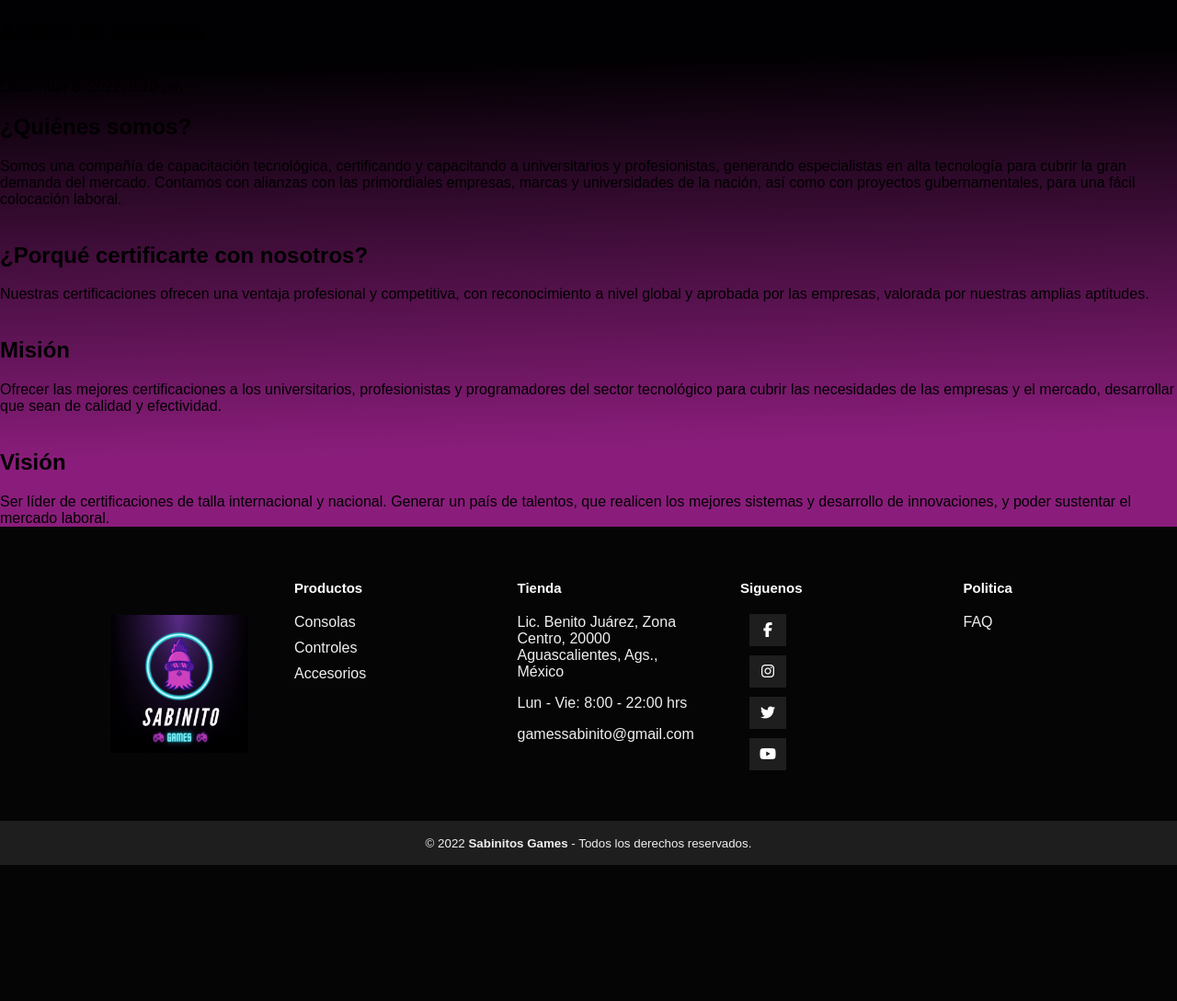
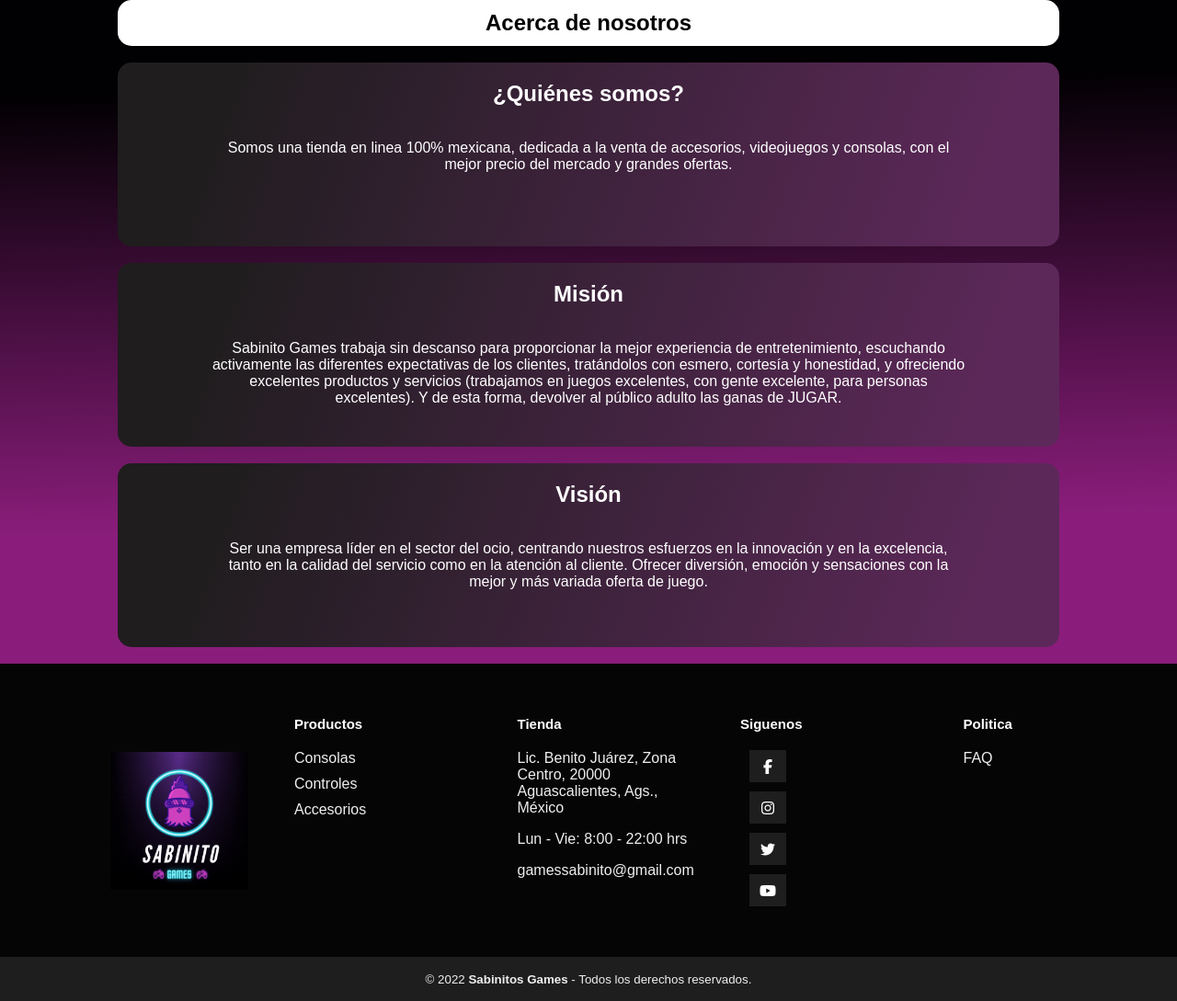
Before and after one commit to JetceMx/Proyecto-Final, a PHP site: page /Trabajos/php/AcercaDe.php in a window 1280 px wide. Shown: the part 95-1184 px from the top of the page at 92% size. Before the commit the page ends 1036 px from the top, so only its background shows below. Run offline with PHP 8.4, Linux system fonts and the light colour scheme; some libraries are stand-ins or nearby versions.

Commit message:
Página Acerca De

```diff
--- a/css/Style-AcercaDe.css
+++ b/css/Style-AcercaDe.css
@@ -1,3 +1,37 @@
 body {
     background-image: linear-gradient(178.6deg, #010002 16.4%, #8a1d7b 56.1%);
 }
+
+#ad_titulo {
+    display: flex;
+    align-items: center;
+    justify-content: center;
+    margin: 0px auto;
+    background-color: white;
+    color: black;
+    width: 80%;
+    height: 50px;
+    border-radius: 15px;
+}
+
+.ad_contenido {
+    display: flex;
+    flex-direction: column;
+    align-items: center;
+    margin: 0px auto;
+    background-image: linear-gradient(109.6deg, rgb(31, 29, 30) 11.2%, rgb(92, 40, 89) 91.1%);
+    color: black;
+    width: 80%;
+    height: 200px;
+    border-radius: 15px;
+}
+
+.ad_contenido h2 {
+    color: white;
+}
+
+.ad_contenido p {
+    width: 80%;
+    text-align: center;
+    color: white;
+}
--- a/php/AcercaDe.php
+++ b/php/AcercaDe.php
@@ -20,39 +20,32 @@ include "header.php";
     </div>
     <br>
     <div class="ad_contenido">
-        <?php
-        date_default_timezone_set("America/Mexico_City");
-        echo date("F j, Y, g:i a");
-        ?>
         <h2> ¿Quiénes somos? </h1>
-            Somos una compañía de capacitación tecnológica, certificando y capacitando a universitarios y
-            profesionistas,
-            generando especialistas en alta tecnología para cubrir la gran demanda del mercado. Contamos con alianzas
-            con las primordiales
-            empresas, marcas y universidades de la nación, así como con proyectos gubernamentales, para una fácil
-            colocación laboral.
-    </div>
-    <br>
-    <div class="ad_contenido">
-        <h2>¿Porqué certificarte con nosotros? </h2>
-        Nuestras certificaciones ofrecen una ventaja profesional y competitiva, con reconocimiento a nivel global y
-        aprobada por las
-        empresas, valorada por nuestras amplias aptitudes.
+            <p>
+                Somos una tienda en linea 100% mexicana, dedicada a la venta de accesorios,
+                videojuegos y consolas, con el mejor precio del mercado y grandes ofertas.
+            </p>
     </div>
     <br>
     <div class="ad_contenido">
         <h2>Misión</h2>
-        Ofrecer las mejores certificaciones a los universitarios, profesionistas y programadores del sector tecnológico
-        para cubrir
-        las necesidades de las empresas y el mercado, desarrollar que sean de calidad y efectividad.
+        <p>
+            Sabinito Games trabaja sin descanso para proporcionar la mejor experiencia de entretenimiento, escuchando
+            activamente las diferentes expectativas de los clientes, tratándolos con esmero, cortesía y honestidad, y
+            ofreciendo excelentes productos y servicios (trabajamos en juegos excelentes, con gente excelente, para
+            personas excelentes). Y de esta forma, devolver al público adulto las ganas de JUGAR.
+        </p>
     </div>
     <br>
     <div class="ad_contenido">
         <h2>Visión</h2>
-        Ser líder de certificaciones de talla internacional y nacional. Generar un país de talentos, que realicen los
-        mejores sistemas
-        y desarrollo de innovaciones, y poder sustentar el mercado laboral.
+        <p>
+            Ser una empresa líder en el sector del ocio, centrando nuestros esfuerzos en la innovación y en la
+            excelencia, tanto en la calidad del servicio como en la atención al cliente. Ofrecer diversión, emoción y
+            sensaciones con la mejor y más variada oferta de juego.
+        </p>
     </div>
+    <br>
     <?php
     include "footer.php";
     ?>
--- a/php/header.php
+++ b/php/header.php
@@ -25,7 +25,7 @@
         <nav>
             <a href="Inicio.php" class="nav-link">Inicio</a>
             <a href="#" class="nav-link">Tienda</a>
-            <a href="#" class="nav-link">Acerca De</a>
+            <a href="AcercaDe.php" class="nav-link">Acerca De</a>
             <a href="Contactanos.php" class="nav-link">Contáctanos</a>
             <a href="Ayuda.php" class="nav-link">Ayuda</a>
             <?php
```
Also changed, not shown: js/Carousel.js (+1 -1 lines), css/Style-Tienda.css (added), php/Tienda.php (added).
